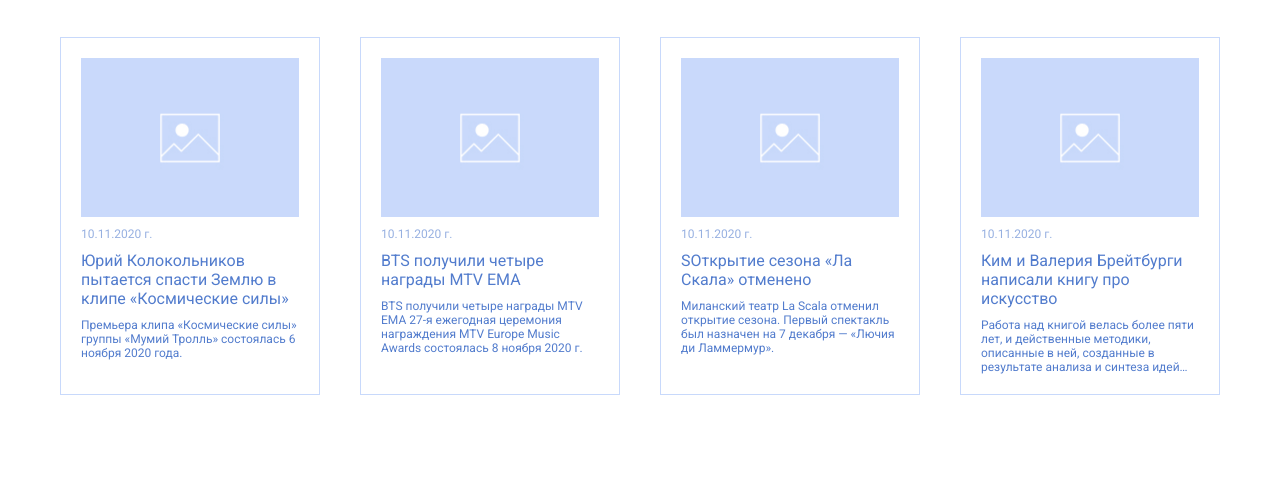
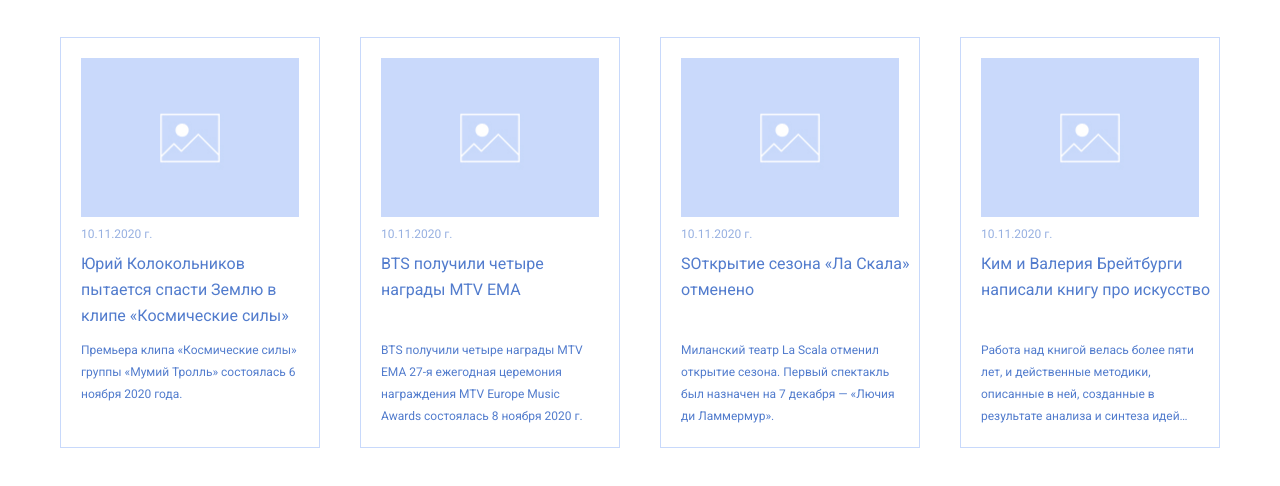
Before and after one commit to MarkoPolo01/nuts, a plain HTML site: page index.html in a window 1280 px wide. Shown: the part 186-672 px from the top of the page. Drawn offline with Linux system fonts and the light colour scheme.

Commit message:
слежение за высотой

```diff
--- a/main.scss
+++ b/main.scss
@@ -186,21 +186,26 @@ $primary-color: #527CCD;
 
     .slide_title {
       margin-bottom: 10px;
+      width: 230px;
+      //height: 78px;
 
       p {
         font-family: 'Roboto', sans-serif;
         text-align: left;
         font-size: 16px;
         color: $primary-color;
-
+        line-height:26px;
       }
     }
 
     .slide_description {
-      font-family: 'Roboto', sans-serif;
-      text-align: left;
-      font-size: 12px;
-      color: $primary-color;
+      p{
+        font-family: 'Roboto', sans-serif;
+        text-align: left;
+        font-size: 12px;
+        color: $primary-color;
+        line-height:22px;
+      }
     }
   }
 
--- a/script.js
+++ b/script.js
@@ -39,7 +39,7 @@ function createSlider() {
             slide.innerHTML = `
                 <img src="./img/Фото.jpg" alt="photo" />
                 <div class="slide_data"><p>${slideData.dataTime}</p></div>
-                <div class="slide_title"><p>${slideData.title}</p></div>
+                <div class="slide_title dynamic-height"><p>${slideData.title}</p></div>
                 <div class="slide_description"><p>${slideData.description}</p></div>
             `;
             if (index === slidePerView - 1) {
@@ -47,10 +47,27 @@ function createSlider() {
             }
             slider.appendChild(slide);
 
-            // Wait for the slide to be appended before applying the animation class
             setTimeout(() => {
                 slide.classList.add('active');
             }, 0);
+        });
+
+        setSlideTitleHeight();
+    }
+
+    function setSlideTitleHeight() {
+        const slideTitleElements = document.querySelectorAll('.dynamic-height');
+        let maxHeight = 0;
+
+        slideTitleElements.forEach(element => {
+            const slideTitleHeight = element.offsetHeight;
+            if (slideTitleHeight > maxHeight) {
+                maxHeight = slideTitleHeight;
+            }
+        });
+
+        slideTitleElements.forEach(element => {
+            element.style.height = `${maxHeight}px`;
         });
     }
 
@@ -89,7 +106,7 @@ function createSlider() {
             slide.className = 'slide';
             slide.innerHTML = `
                 <img src="./img/Фото.jpg" alt="photo" />
-                 <div class="slide_data"><p>${slideData.dataTime}</p></div>
+                <div class="slide_data"><p>${slideData.dataTime}</p></div>
                 <div class="slide_title"><p>${slideData.title}</p></div>
                 <div class="slide_description"><p>${slideData.description}</p></div>
             `;
```
Also changed, not shown: img/st.jpg (added), main.css, 1 other file.
